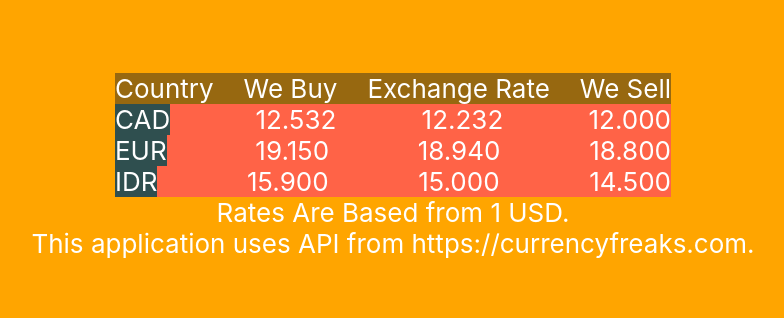
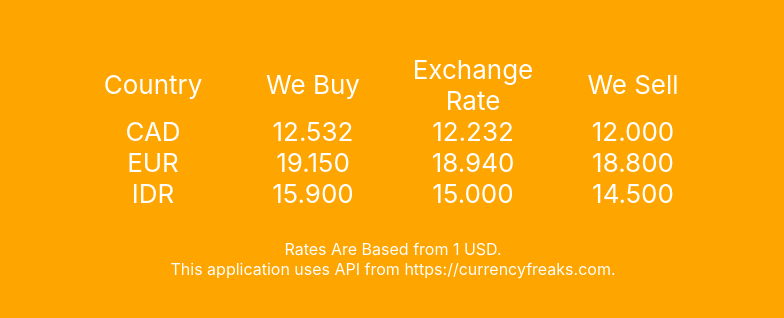
Before and after one commit to artcgandhi/my-currency, a React (Create React App) app: page / in a window 1280 px wide. Shown: the part 234-552 px from the top of the page, without its empty margins (247-1031 px from the left). Built offline with nearby package versions, Linux system fonts and the light colour scheme.

Commit message:
fixed layout currency box and add width to text and header

```diff
--- a/src/App.js
+++ b/src/App.js
@@ -1,11 +1,12 @@
 import "./App.css";
-import { CurrencyBox, Footer } from "./Components";
+import { CurrencyBox, Footer, Gap } from "./Components";
 
 function App() {
   return (
     <div className="App">
       <header className="App-header">
         <CurrencyBox />
+        <Gap height={30} />
         <Footer />
       </header>
     </div>
--- a/src/Components/Molecules/BoxHeader/BoxHeader.css
+++ b/src/Components/Molecules/BoxHeader/BoxHeader.css
@@ -1,4 +1,10 @@
 .header-box {
   display: flex;
   flex-direction: row;
+  align-items: center;
 }
+
+.header-box div {
+  /* background-color: rgb(167, 115, 19); */
+  width: 25%;
+}
--- a/src/Components/Molecules/BoxHeader/BoxHeader.js
+++ b/src/Components/Molecules/BoxHeader/BoxHeader.js
@@ -5,12 +5,12 @@ import "./BoxHeader.css";
 const BoxHeader = (props) => {
   return (
     <div className="header-box">
-      <Header headerName={props.headerCountry} />
-      <Gap width={30} />
+      <Header headerName={props.headerCountry} className="box-header-country" />
+
       <Header headerName={props.headerWeBuy} />
-      <Gap width={30} />
+
       <Header headerName={props.headerExchangeRate} />
-      <Gap width={30} />
+
       <Header headerName={props.headerWeSell} />
     </div>
   );
--- a/src/Components/Molecules/Country/Country.css
+++ b/src/Components/Molecules/Country/Country.css
@@ -1,10 +1,9 @@
 .country-wrapper {
   display: flex;
-  justify-content: space-between;
-  background-color: tomato;
+  /* background-color: tomato; */
 }
 
-.country-wrapper .country-header {
-  background-color: darkslategrey;
-  align-items: center;
+.country-wrapper div {
+  width: 25%;
+  /* background-color: rgb(104, 80, 35); */
 }
--- a/src/Components/Molecules/Footer/Footer.css
+++ b/src/Components/Molecules/Footer/Footer.css
@@ -0,0 +1,3 @@
+.footer-font {
+  font-size: 1rem;
+}
--- a/src/Components/Molecules/Footer/Footer.js
+++ b/src/Components/Molecules/Footer/Footer.js
@@ -1,8 +1,9 @@
 import React from "react";
+import "./Footer.css";
 
 const Footer = () => {
   return (
-    <div>
+    <div className="footer-font">
       Rates Are Based from 1 USD.
       <br /> This application uses API from https://currencyfreaks.com.
     </div>
--- a/src/Components/Organisms/CurrencyBox/CurrencyBox.css
+++ b/src/Components/Organisms/CurrencyBox/CurrencyBox.css
@@ -1,5 +1,5 @@
 .container-box {
   display: flex;
   flex-direction: column;
-  background-color: rgb(151, 104, 16);
+  min-width: 50vw;
 }
```
